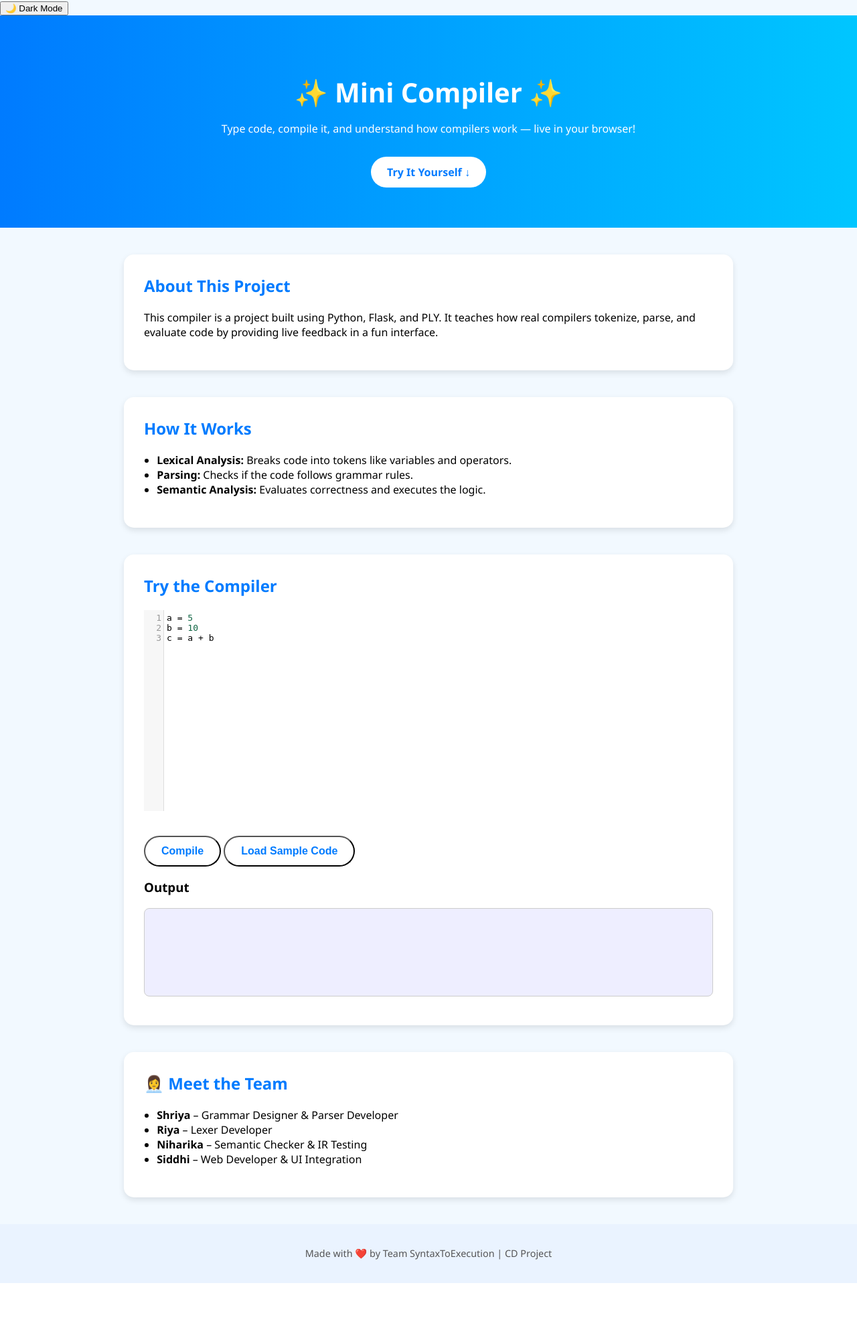
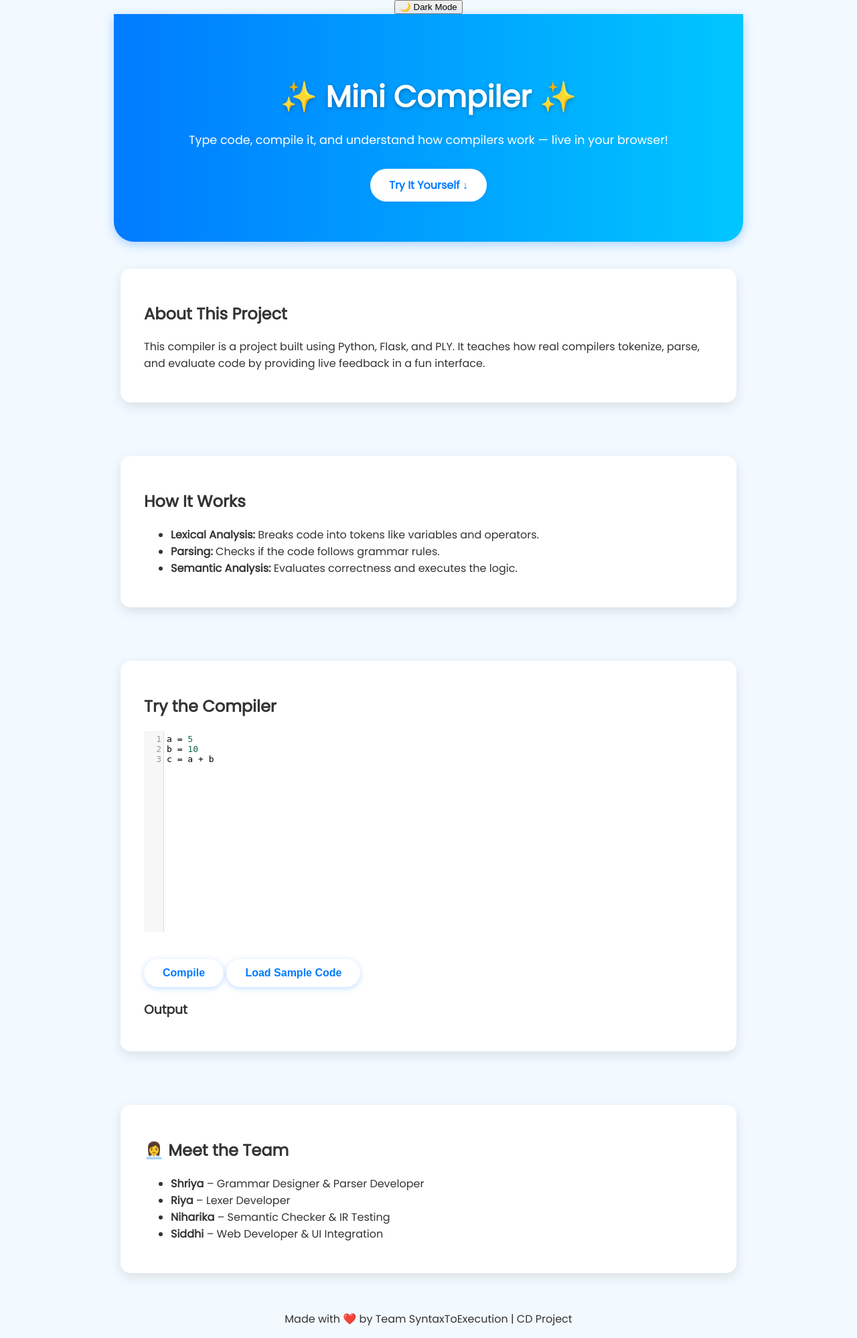
Before and after one commit to shriya-code-sketch/mini_compiler, a Flask app: page / in a window 1280 px wide. Shown: the whole page at 67% size. Before the commit the page ends 1916 px from the top, so only its background shows below. Run offline with Flask 3, Linux system fonts and the light colour scheme.

Commit message:
Update style.css

```diff
--- a/static/style.css
+++ b/static/style.css
@@ -1,75 +1,119 @@
+/* Import Google Font */
+@import url('https://fonts.googleapis.com/css2?family=Poppins&display=swap');
+
+:root {
+  --blue: #007BFF;
+  --blue-light: #00c6ff;
+  --bg-light: #f2f9ff;
+  --bg-dark: #121212;
+  --card-light: #ffffff;
+  --card-dark: #1e1e1e;
+  --text-light: #333333;
+  --text-dark: #ddd;
+  --btn-bg-light: #ffffff;
+  --btn-bg-dark: #333;
+}
+
 body {
-    font-family: 'Segoe UI', sans-serif;
-    background: #f2f9ff;
+  font-family: 'Poppins', sans-serif;
+  background: var(--bg-light);
   margin: 0;
   padding: 0;
   scroll-behavior: smooth;
+  color: var(--text-light);
+  transition: background-color 0.4s ease, color 0.4s ease;
+  min-height: 100vh;
+  display: flex;
+  flex-direction: column;
+  align-items: center;
 }
 
+/* Dark mode styles */
+body.dark {
+  background: var(--bg-dark);
+  color: var(--text-dark);
+}
+
+/* Hero Section */
 .hero {
-    background: linear-gradient(to right, #007BFF, #00c6ff);
+  background: linear-gradient(to right, var(--blue), var(--blue-light));
   color: white;
   text-align: center;
   padding: 60px 20px;
+  width: 100%;
+  max-width: 900px;
+  border-radius: 0 0 30px 30px;
+  box-shadow: 0 4px 15px rgba(0, 123, 255, 0.3);
+  user-select: none;
+  position: relative;
+}
+
+/* Dark mode hero background */
+body.dark .hero {
+  background: linear-gradient(135deg, #0062cc, #0099cc);
+  box-shadow: 0 4px 15px rgba(0, 123, 255, 0.6);
 }
 
 .hero h1 {
-    font-size: 2.5em;
+  font-size: 2.8em;
   margin-bottom: 10px;
+  text-shadow: 0 2px 6px rgba(0,0,0,0.3);
 }
 
-  .btn {
-    background: white;
-    color: #007BFF;
-    padding: 12px 24px;
+.hero p {
+  font-size: 1.1em;
+  margin-bottom: 15px;
+  font-weight: 500;
+}
+
+/* Buttons */
+.btn, .btn-sample {
+  background: var(--btn-bg-light);
+  color: var(--blue);
+  padding: 12px 28px;
   border-radius: 30px;
   text-decoration: none;
-    font-weight: bold;
+  font-weight: 600;
   font-size: 1em;
-    transition: background 0.3s;
+  border: none;
+  cursor: pointer;
+  transition: background 0.3s ease, box-shadow 0.3s ease, transform 0.2s ease;
   display: inline-block;
   margin-top: 15px;
+  box-shadow: 0 2px 8px rgba(0, 123, 255, 0.25);
+  user-select: none;
 }
 
-  .btn:hover {
+.btn:hover, .btn-sample:hover {
   background: #e0e0e0;
+  box-shadow: 0 5px 20px rgba(0, 123, 255, 0.4);
+  transform: translateY(-3px);
 }
 
+body.dark .btn, body.dark .btn-sample {
+  background: var(--btn-bg-dark);
+  color: var(--blue-light);
+  box-shadow: 0 2px 10px rgba(0, 123, 255, 0.5);
+}
+
+body.dark .btn:hover, body.dark .btn-sample:hover {
+  background: #444;
+  box-shadow: 0 5px 20px rgba(0, 123, 255, 0.7);
+}
+
+/* Cards (info and editor) */
 .info-card, .editor-card {
   max-width: 850px;
-    background: white;
+  background: var(--card-light);
   margin: 40px auto;
-    padding: 30px;
+  padding: 30px 35px;
   border-radius: 15px;
-    box-shadow: 0 4px 10px rgba(0,0,0,0.1);
+  box-shadow: 0 6px 18px rgba(0,0,0,0.1);
+  transition: background-color 0.4s ease, color 0.4s ease;
+  width: 90%;
+  user-select: text;
 }
 
-  .info-card h2, .editor-card h2 {
-    margin-top: 0;
-    color: #007BFF;
+body.dark .info-card, body.dark .editor-card {
+  background: var(--card-dark);
 }
-
-  .info-card ul {
-    padding-left: 1.2rem;
-  }
-
-  .output-box {
-    background: #eef;
-    padding: 15px;
-    min-height: 100px;
-    white-space: pre-wrap;
-    border: 1px solid #ccc;
-    border-radius: 8px;
-    margin-top: 10px;
-    font-family: monospace;
-    color: #333;
-  }
-
-  footer.footer {
-    text-align: center;
-    padding: 20px;
-    font-size: 0.9em;
-    background: #eaf3ff;
-    margin-top: 40px;
-    color: #555;
-  }
```
Lines whose indentation alone changed are shown as unchanged.
